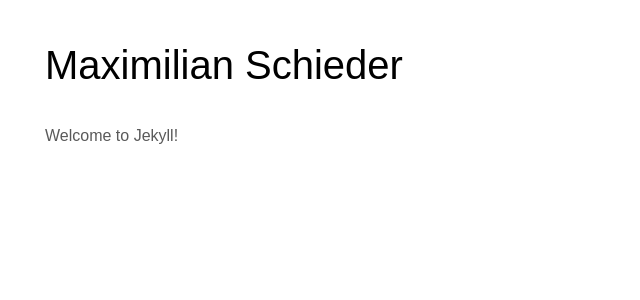
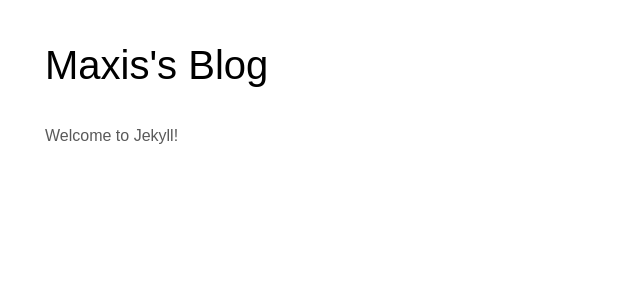
Before and after one commit to schiederme/blog, a Jekyll site: the page built from index.md, in a window 1280 px wide. Shown: the top 300 px of the page, without its empty margins (0-640 px from the left). Built offline with Jekyll 4.4.1, drawn with Linux system fonts in a browser that asks for light colours.

Commit message:
Change title to a compact one...

```diff
--- a/_config.yml
+++ b/_config.yml
@@ -13,7 +13,7 @@
 # you will see them accessed via {{ site.title }}, {{ site.email }}, and so on.
 # You can create any custom variable you would like, and they will be accessible
 # in the templates via {{ site.myvariable }}.
-title: Maximilian Schieder
+title: Maxis's Blog
 email: maximilian.schieder@posteo.net
 description: >- # this means to ignore newlines until "baseurl:"
   Welcome to my blog.
```
